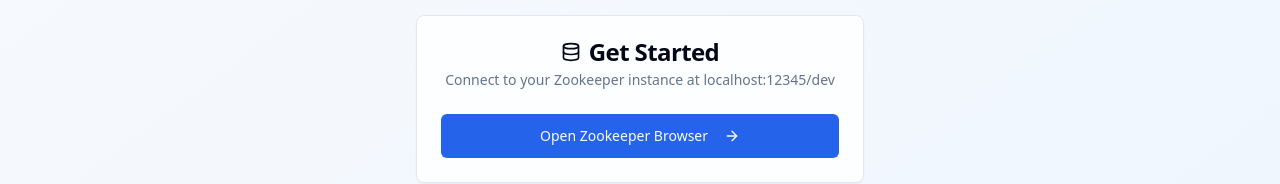
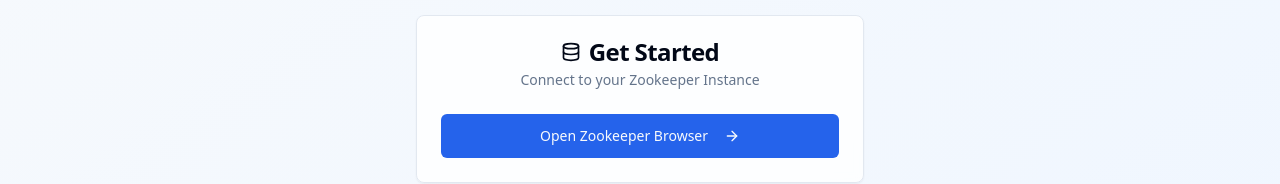
Before and after one commit to ankitsultana/zookeeper-explorer-ui-plus, a React (Vite) app: page / in a window 1280 px wide. Shown: the part 511-695 px from the top of the page. Built offline with nearby package versions, Linux system fonts and the light colour scheme.

Commit message:
Change "Get Started" sub-text
Update the "Get Started" sub-text in the index page to "Connect to your Zookeeper Instance".

```diff
--- a/src/pages/Index.tsx
+++ b/src/pages/Index.tsx
@@ -1,4 +1,3 @@
-
 import { Button } from "@/components/ui/button";
 import { Card, CardContent, CardDescription, CardHeader, CardTitle } from "@/components/ui/card";
 import { Database, ArrowRight, TreePine, Search, Plus } from "lucide-react";
@@ -61,7 +60,7 @@ const Index = () => {
                 Get Started
               </CardTitle>
               <CardDescription>
-                Connect to your Zookeeper instance at localhost:12345/dev
+                Connect to your Zookeeper Instance
               </CardDescription>
             </CardHeader>
             <CardContent>
```
